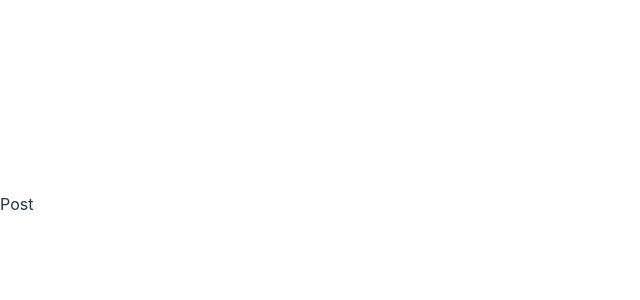
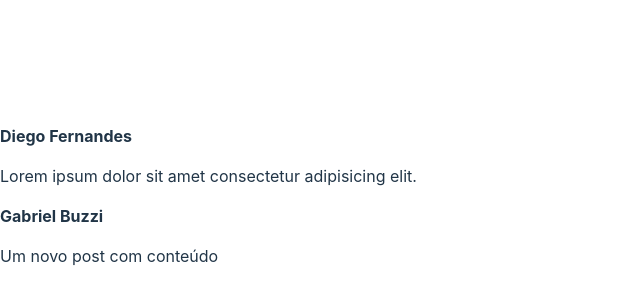
Before and after one commit to Gisellebm/ignite-reactjs-01-fundamentos-react, a React (Vite) app: page / in a window 1280 px wide. Shown: the part 196-496 px from the top of the page, without its empty margins (0-640 px from the left). Built offline with nearby package versions, Linux system fonts and the light colour scheme.

Commit message:
Estrutura da aplicação - CSS Modules

```diff
--- a/src/App.jsx
+++ b/src/App.jsx
@@ -2,6 +2,15 @@ import { Post } from "./Post";
 
 export function App() {
   return (
-      <Post/>
+    <div>
+      <Post
+        author='Diego Fernandes'
+        content='Lorem ipsum dolor sit amet consectetur adipisicing elit.'
+      />
+      <Post
+        author='Gabriel Buzzi'
+        content='Um novo post com conteúdo'
+      />
+    </div>
   )
 }
--- a/src/Post.jsx
+++ b/src/Post.jsx
@@ -1,5 +1,8 @@
-export function Post() {
+export function Post(props) {
     return (
-        <p>Post</p>
+        <div>
+            <strong>{props.author}</strong>
+            <p>{props.content}</p>
+        </div>
     )
 }
```
